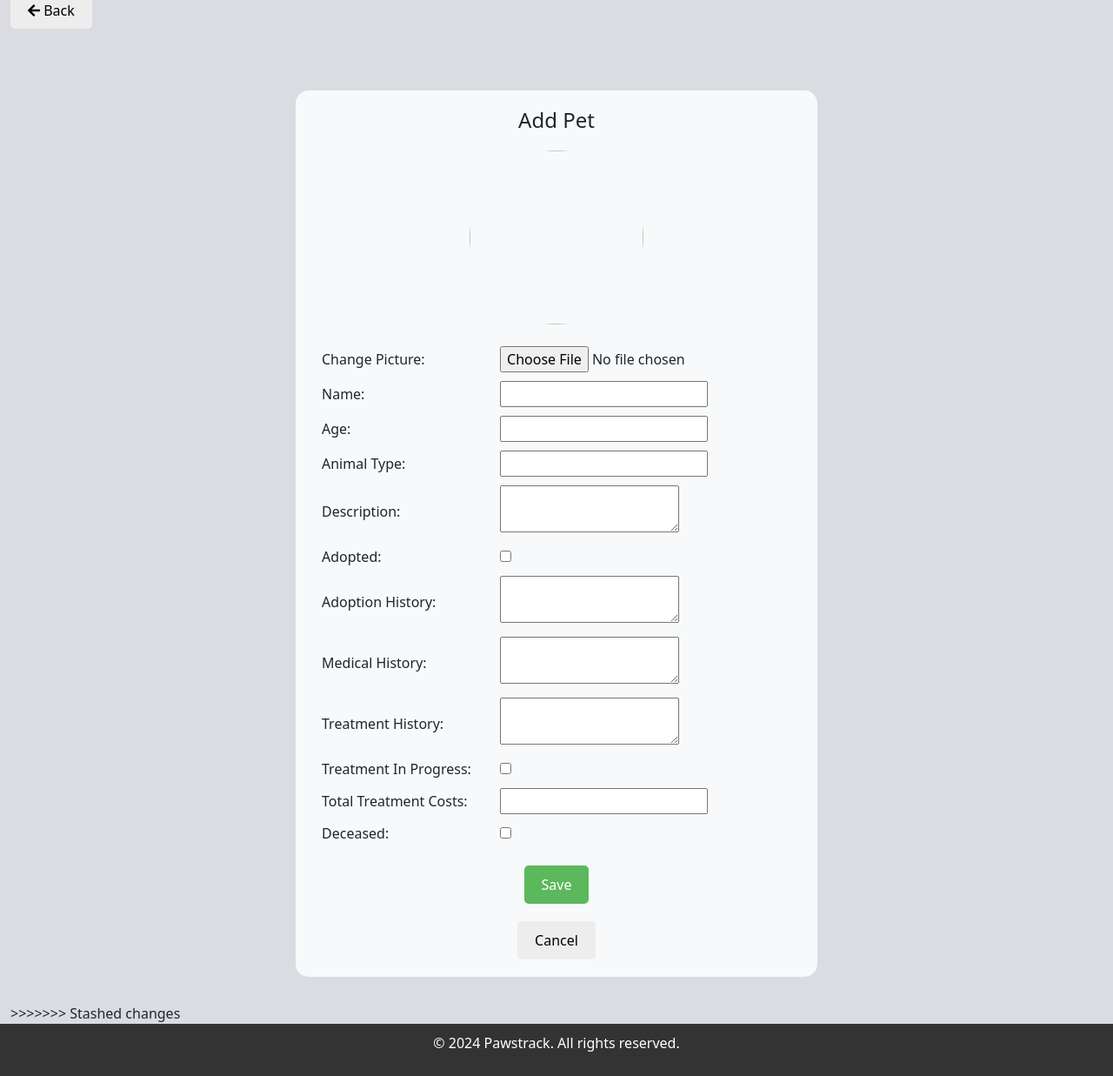
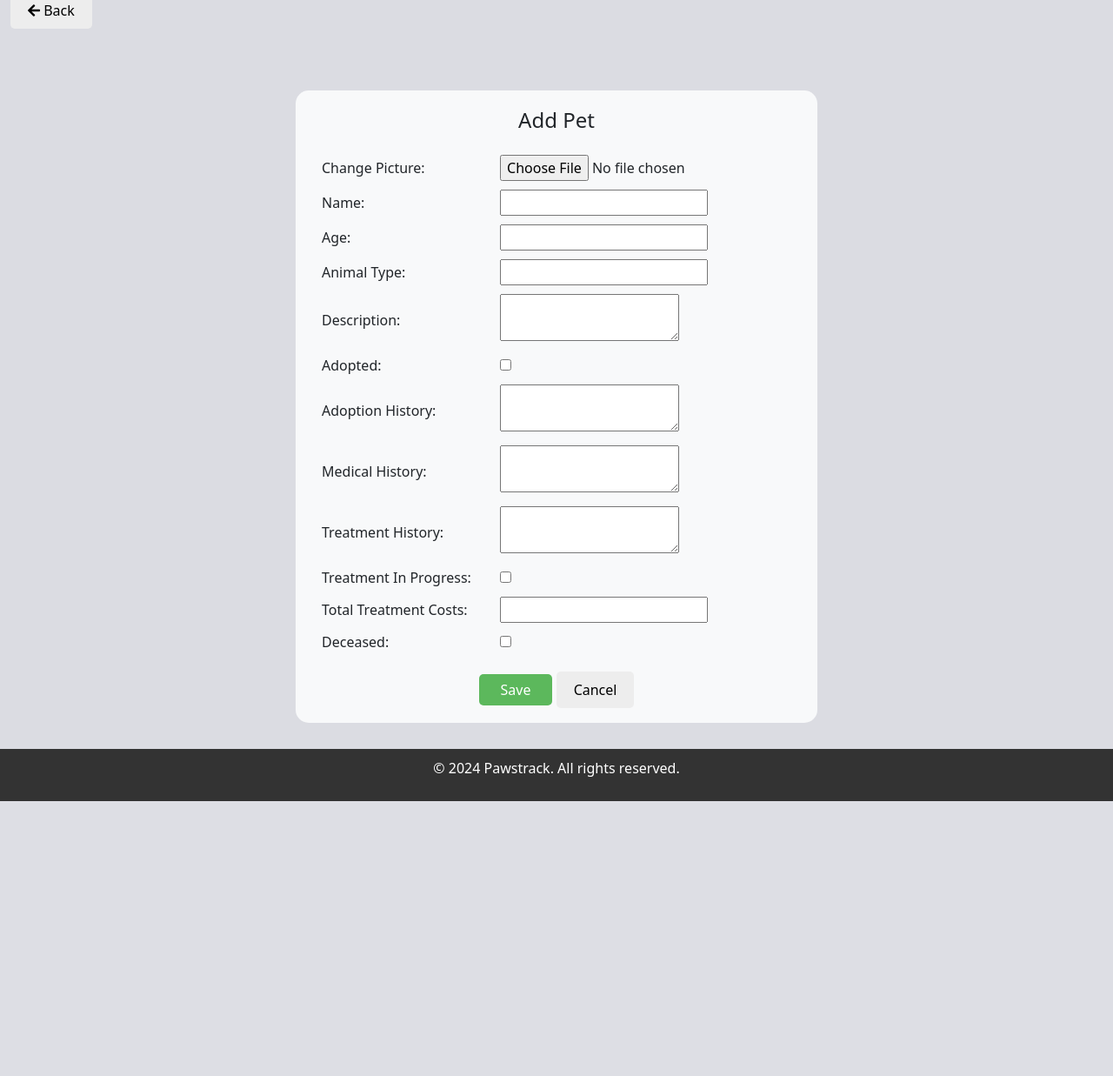
Before and after one commit to AliMuhammadAsad/pawstrack, a Django app: page /pets/new/ in a window 1280 px wide. Shown: the part 70-1307 px from the top of the page at 87% size. After the commit the page ends 991 px from the top, so only its background shows below. Run offline with Django 4.2, Linux system fonts and the light colour scheme; some libraries are stand-ins or nearby versions.

Commit message:
Sprint 2

```diff
--- a/paws/accounts/templates/accounts/contactmessage_confirm_delete.html
+++ b/paws/accounts/templates/accounts/contactmessage_confirm_delete.html
@@ -10,16 +10,13 @@
   border: 2px solid black;
   border-radius: 5px;
 }
-
 .submit_button {
   border-radius: 5px;
   background-color: whitesmoke;
 }
-
 .submit_button:hover {
   color:red;
 }
-
 </style>
   <h2>Delete Message</h2>
   <p>Are you sure you want to delete this message?</p>
--- a/paws/accounts/templates/accounts/dashboard.html
+++ b/paws/accounts/templates/accounts/dashboard.html
@@ -1,5 +1,4 @@
 {% extends 'accounts/main.html' %}
-
 {% block content %}
 <div class="row">
 </div>
--- a/paws/accounts/templates/accounts/footer.html
+++ b/paws/accounts/templates/accounts/footer.html
@@ -5,10 +5,8 @@
     color: #fff;
     text-align: center;
     padding: 10px 0;
-        position:fixed;
     bottom: 0;
     width: 100%;
-        /* position:relative; */
 }
 </style>
 <footer id="main-footer">
--- a/paws/accounts/templates/accounts/main.html
+++ b/paws/accounts/templates/accounts/main.html
@@ -11,6 +11,18 @@
 	<link rel="stylesheet" href="https://cdnjs.cloudflare.com/ajax/libs/font-awesome/5.15.3/css/all.min.css">
 	<script src="https://ajax.googleapis.com/ajax/libs/jquery/3.3.1/jquery.min.js"></script>
 	<link rel="stylesheet" href="https://use.fontawesome.com/releases/v5.6.1/css/all.css" integrity="sha384-gfdkjb5BdAXd+lj+gudLWI+BXq4IuLW5IT+brZEZsLFm++aCMlF1V92rMkPaX4PP" crossorigin="anonymous">
+
+	<style>
+		body{
+			display: flex;
+			flex-direction: column;
+			min-height: 100vh;
+		}
+
+		#main-footer{
+			margin-top: auto;
+		}
+	</style>
 </head>
 <body>
 	{% include 'accounts/navbar.html' %}
--- a/paws/accounts/templates/accounts/pet_confirm_delete.html
+++ b/paws/accounts/templates/accounts/pet_confirm_delete.html
@@ -2,11 +2,6 @@
 {% load static %}
 {% block content %}
 <style>
-#main-footer{
-    position: fixed;
-    bottom: 0;
-    width: 100%;
-}
 .cancel_button {
   color: black;
   text-decoration: none;
--- a/paws/accounts/templates/accounts/pet_form.html
+++ b/paws/accounts/templates/accounts/pet_form.html
@@ -1,13 +1,8 @@
 {% extends 'accounts/main.html' %}
 {% load static %}
 {% block content %}
-<!-- <style>
-#main-footer{
-    position: relative;
-    bottom: 0;
-    width: 100%;
-}
-.container{
+<style>
+.container {
     display: flex;
     justify-content: center;
     margin: 0 auto;
@@ -18,66 +13,7 @@
 }
 .section-container {
     width: 100%;
-    padding: 20px;
-    background-color: #f8f9fa;
-    border-radius: 15px;
-    text-align: center;
-}
-.cancel_button {
-    color: black;
-    text-decoration: none;
-    background-color: whitesmoke;
-    padding: 5px 10px;
-    border: 2px solid black;
-    border-radius: 5px;
-    margin-right: 10px;
-}
-.submit_button {
-    border-radius: 5px;
-    background-color: whitesmoke;
-    padding: 1px 15px;
-    border: 2px solid black;
-}
-.submit_button:hover{color:green;}
-</style>
-<div class="back-button">
-    <a href="{% url 'pet_list' %}"><i class="fas fa-arrow-left"></i> Back</a>
-</div>
-<div class="container">
-    <div class="section-container">
-        <h2>{% if form.instance.pk %}Update {% else %}Add {% endif %}Pet</h2>
-        <form method="post" enctype="multipart/form-data">
-            {% csrf_token %}
-            {{ form.as_p }}
-            <button type="submit" class="submit_button">Save</button>
-            <a class="cancel_button" href="{% url 'pet_list' %}">Cancel</a>
-        </form>
-    </div>
-<<<<<<< Updated upstream
-</div>
-=======
-</div> -->
-
-<style>
-    #main-footer {
-        position: relative;
-        bottom: 0;
-        width: 100%;
-    }
-
-    .container {
-        display: flex;
-        justify-content: center;
-        margin: 0 auto;
-        width: 100%;
-        padding: 20px;
-        margin-top: 60px;
-        margin-bottom: 10px;
-    }
-
-    .section-container {
-        width: 100%;
-        max-width: 600px; /* Adjust the max-width as needed */
+    max-width: 600px;
     padding: 20px;
     background-color: #f8f9fa;
     border-radius: 15px;
@@ -97,47 +33,42 @@
 .back-button {
     margin-bottom: 20px;
 }
-
 form {
     display: flex;
     flex-direction: column;
     align-items: center;
 }
-
 h2 {
     margin-bottom: 20px;
     font-size: 24px;
 }
-
 .cancel_button, .submit_button {
     color: black;
     text-decoration: none;
     background-color: #ededed;
-        padding: 10px 20px;
     border: none;
     border-radius: 5px;
     margin-top: 20px;
     cursor: pointer;
     transition: background-color 0.3s ease;
 }
-
+.cancel_button{
+    padding: 10px 20px;
+}
 .cancel_button:hover, .submit_button:hover {
     background-color: #dcdcdc;
 }
-
 .submit_button {
     background-color: #5cb85c;
     color: white;
+    padding: 6px 25px;
 }
-
 .submit_button:hover {
     background-color: #4cae4c;
 }
-
 form table {
     width: 100%;
 }
-
 form table td {
     text-align: left;
     padding: 5px 10px;
@@ -148,11 +79,11 @@
 </div>
 <div class="container">
     <div class="section-container">
-            <h2>{% if form.instance.pk %}Update {% else %}Add {% endif %} Pet</h2>
+        <h2>{% if form.instance.pk %}Update {% else %}Add {% endif %}Pet</h2>
         <h2>{{ pet.name }}</h2>
-            <div class="pet-image-container">
-                <img class="pet-image" src="{{ pet.picture.url }}" alt="{{ pet.name }}">
-            </div>
+        {% if form.instance.pk %}
+        <div class="pet-image-container"><img class="pet-image" src="{{ pet.picture.url }}" alt="{{ pet.name }}"></div>
+        {% endif %}
         <form method="post" enctype="multipart/form-data">
             {% csrf_token %}
             <table class="form-table">
@@ -205,13 +136,12 @@
                     <td><input type="checkbox" id="id_deceased" name="deceased" {% if pet.deceased %}checked{% endif %}></td>
                 </tr>
             </table>
+            <div class="action-btns">
                 <button type="submit" class="submit_button">Save</button>
                 <a class="cancel_button" href="{% url 'pet_list' %}">Cancel</a>
+            </div>
         </form>
     </div>
 </div>
-
-
->>>>>>> Stashed changes
 {% endblock %}
 {% include 'accounts/footer.html' %}
--- a/paws/accounts/templates/accounts/pet_list.html
+++ b/paws/accounts/templates/accounts/pet_list.html
@@ -2,11 +2,6 @@
 {% load static %}
 {% block content %}
 <style>
-#main-footer{
-    position: relative;
-    bottom: 0;
-    width: 100%;
-}
 body {
     margin: 0;
     padding: 0;
@@ -65,7 +60,6 @@
 }
 .cont-add {
     display: flex;
-    /* justify-content: flex-end; */
     margin-bottom: 10px;
 }
 .cont-add a {
--- a/paws/accounts/templates/accounts/user.html
+++ b/paws/accounts/templates/accounts/user.html
@@ -1,5 +1,4 @@
 {% extends 'accounts/main.html' %}
-
 {% block content %}
 <div class="row">
     {% if request.user.is_staff %}
--- a/paws/static/css/main.css
+++ b/paws/static/css/main.css
@@ -1,3 +1,6 @@
 body{
 	background-color: #dbdce2;
+	display: flex;
+	flex-direction: column;
+	min-height: 100vh;
 }
```
Also changed, not shown: paws/accounts/templates/accounts/about.html (+3 -7 lines), paws/accounts/templates/accounts/account_settings.html (+1 -8 lines), paws/accounts/templates/accounts/contact.html (+2 -12 lines), paws/accounts/templates/accounts/login.html (+2 -13 lines), paws/accounts/templates/accounts/messages.html (+2 -5 lines), paws/accounts/templates/accounts/pet_detail.html (+19 -27 lines), paws/accounts/templates/accounts/navbar.html (indentation only), paws/db.sqlite3. Lines whose indentation alone changed are shown as unchanged.
